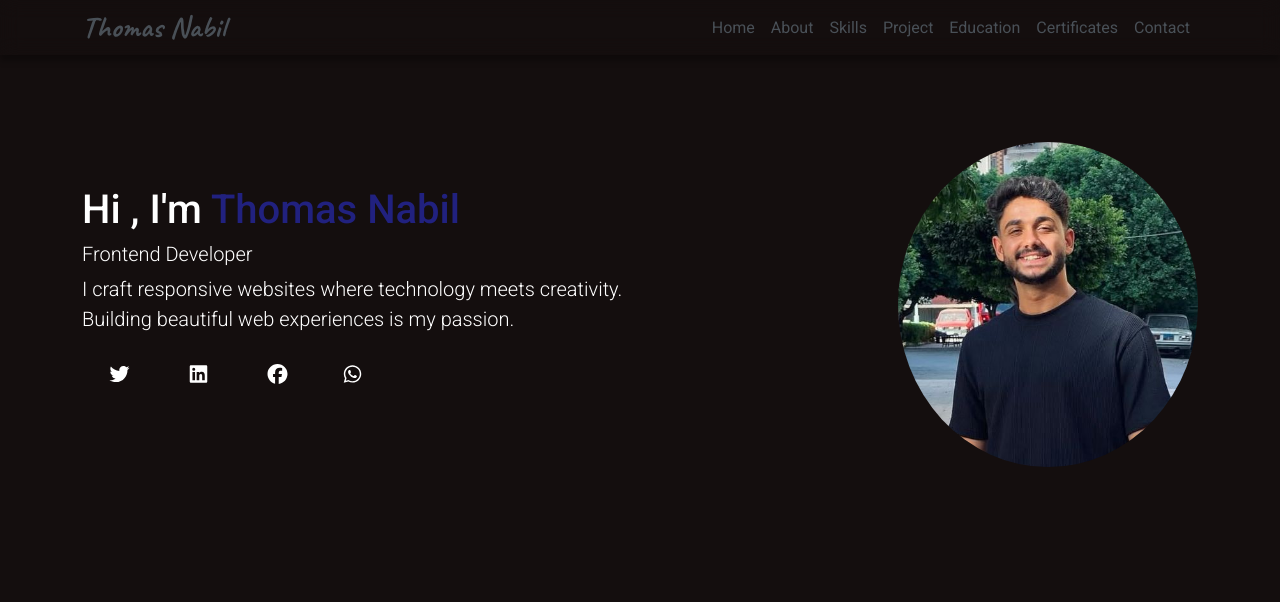
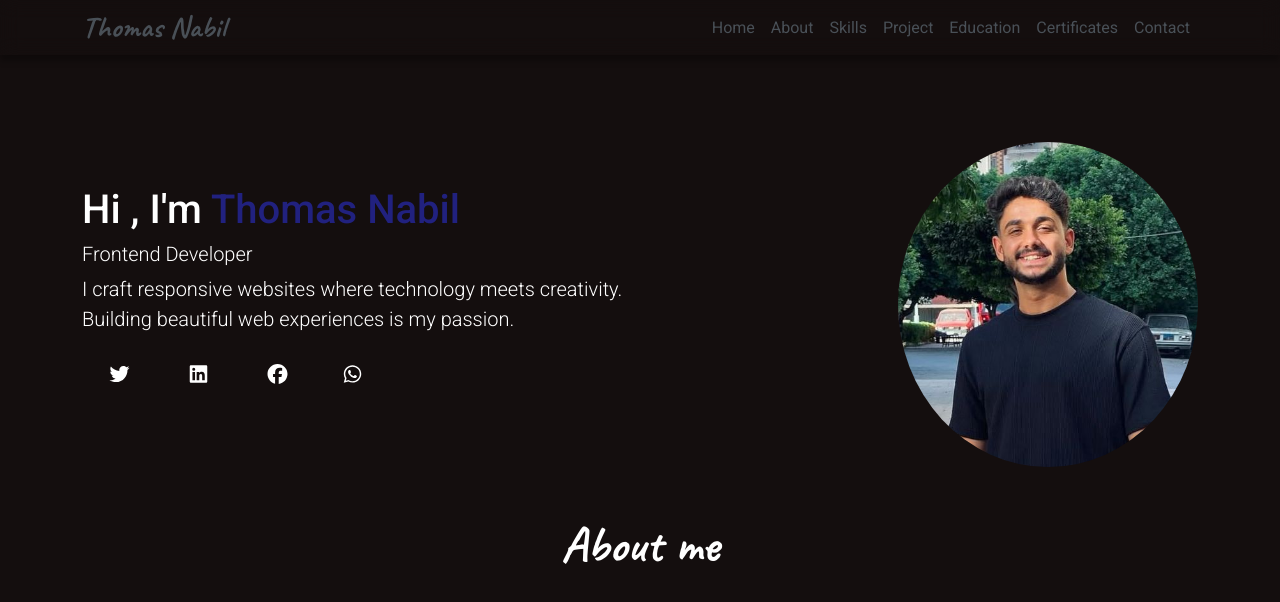
Before and after one commit to tomasnabil1/Portfolio, a plain HTML site: page index.html in a window 1280 px wide. Drawn offline with Linux system fonts and the light colour scheme; a web font is replaced by a local one.

Commit message:
create the about me page

```diff
--- a/index.html
+++ b/index.html
@@ -89,7 +89,13 @@
         </div>
     </div>
 
+    <div class="about-me">
 
+          <h1 class="text-white text-center pt-5 ">About me </h1>
+
+
+
+    </div>
 
 </body>
 
--- a/style.css
+++ b/style.css
@@ -29,3 +29,11 @@ span{
 .btn{
  color: white;
 }
+
+.about-me h1{
+
+    font-family: "Caveat", cursive;
+    font-weight: 700;
+    font-size: 50px;
+
+}
```
